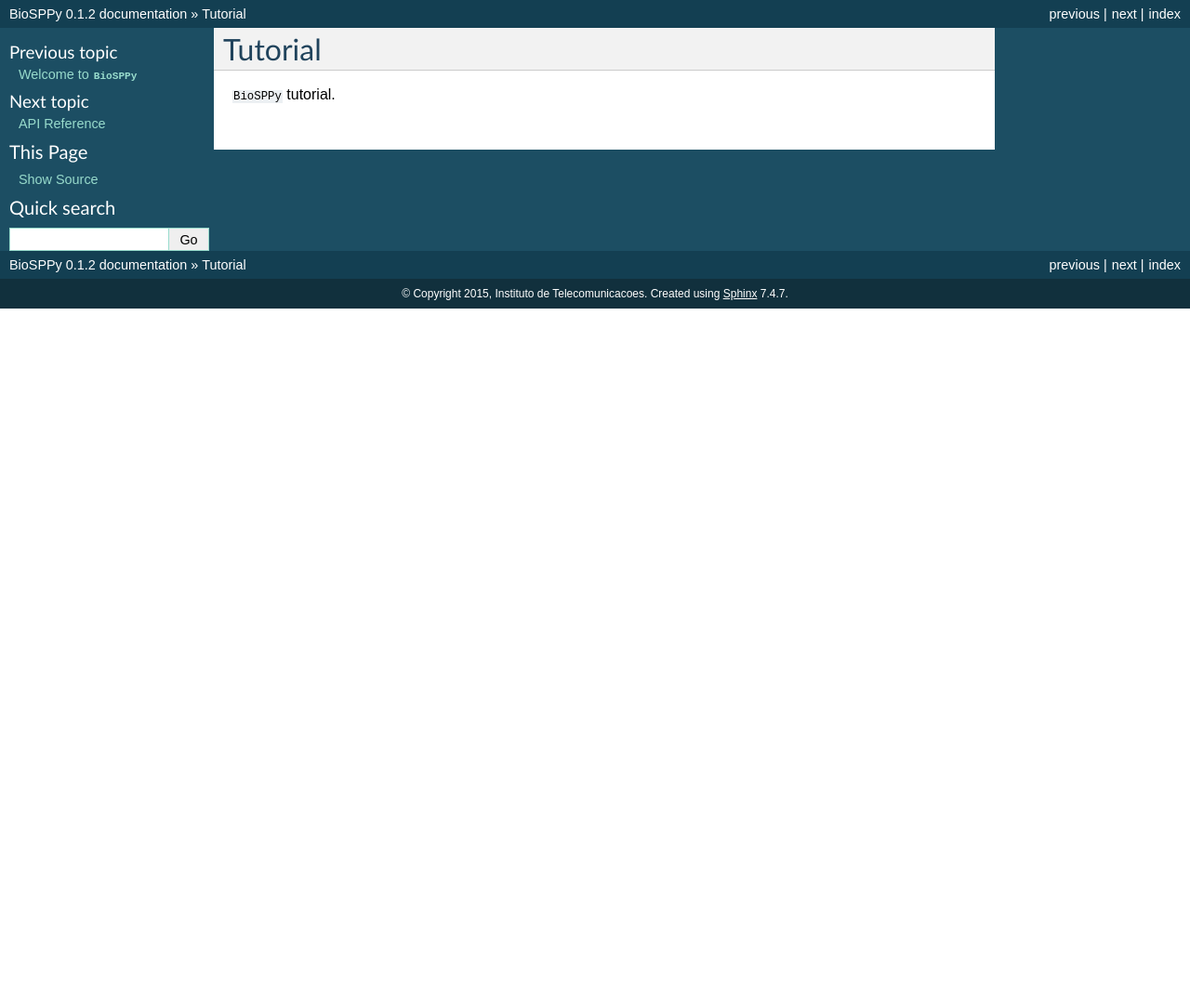
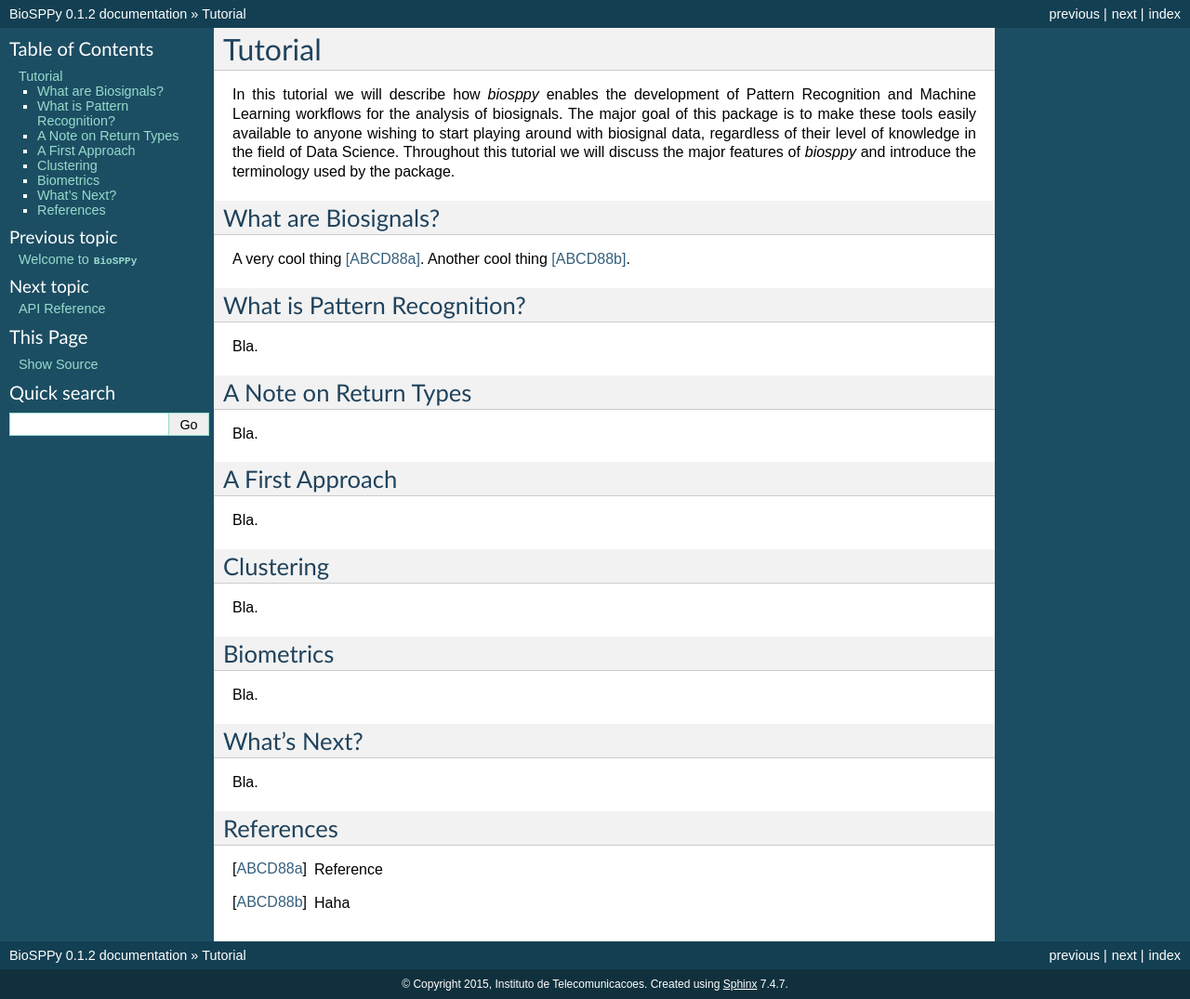
Before and after one commit to PIA-Group/BioSPPy, a Sphinx documentation site: the page built from docs/tutorial.rst, in a window 1280 px wide. Shown: the whole page at 93% size. Built offline with Sphinx 7.4.7, drawn with Linux system fonts in a browser that asks for light colours; formulas are drawn with MathJax 3; before the commit the page ends 900 px from its top, so only the background shows below that.

Commit message:
Fixes on references style; Tutorial outline

```diff
--- a/docs/biosppy.rst
+++ b/docs/biosppy.rst
@@ -13,6 +13,9 @@ Packages
 
 Modules
 -------
+
+.. contents::
+   :local:
 
 .. automodule:: biosppy.biometrics
     :members:
--- a/docs/biosppy.signals.rst
+++ b/docs/biosppy.signals.rst
@@ -1,10 +1,14 @@
 biosppy.signals
 ===============
 
-This package provides methods to process common physiological signals (biosignals).
+This sub-package provides methods to process common physiological signals
+(biosignals).
 
 Modules
 -------
+
+.. contents::
+   :local:
 
 .. automodule:: biosppy.signals.bvp
     :members:
--- a/docs/tutorial.rst
+++ b/docs/tutorial.rst
@@ -1,4 +1,54 @@
 Tutorial
 ========
 
-``BioSPPy`` tutorial.
+In this tutorial we will describe how `biosppy` enables the development of
+Pattern Recognition and Machine Learning workflows for the analysis of
+biosignals. The major goal of this package is to make these tools easily
+available to anyone wishing to start playing around with biosignal data,
+regardless of their level of knowledge in the field of Data Science. Throughout
+this tutorial we will discuss the major features of `biosppy` and introduce the
+terminology used by the package.
+
+What are Biosignals?
+--------------------
+
+A very cool thing [ABCD88a]_.
+Another cool thing [ABCD88b]_.
+
+What is Pattern Recognition?
+----------------------------
+
+Bla.
+
+A Note on Return Types
+----------------------
+
+Bla.
+
+
+A First Approach
+----------------
+
+Bla.
+
+Clustering
+----------
+
+Bla.
+
+Biometrics
+----------
+
+Bla.
+
+What's Next?
+------------
+
+Bla.
+
+References
+----------
+
+.. [ABCD88a] Reference
+
+.. [ABCD88b] Haha
```
Also changed, not shown: 4 other files.
